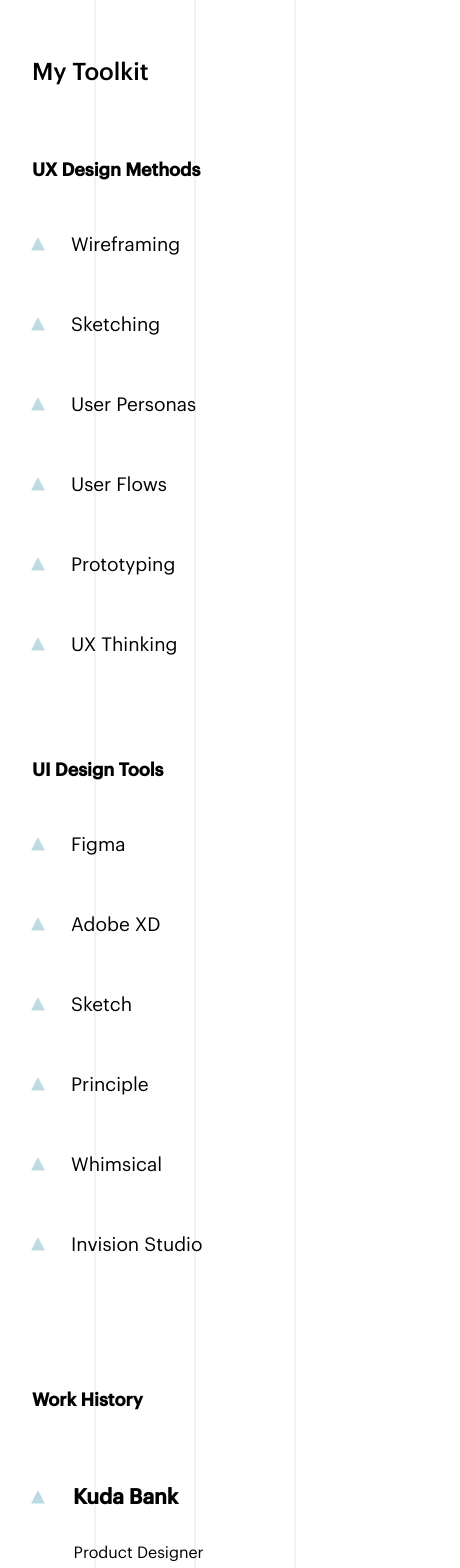
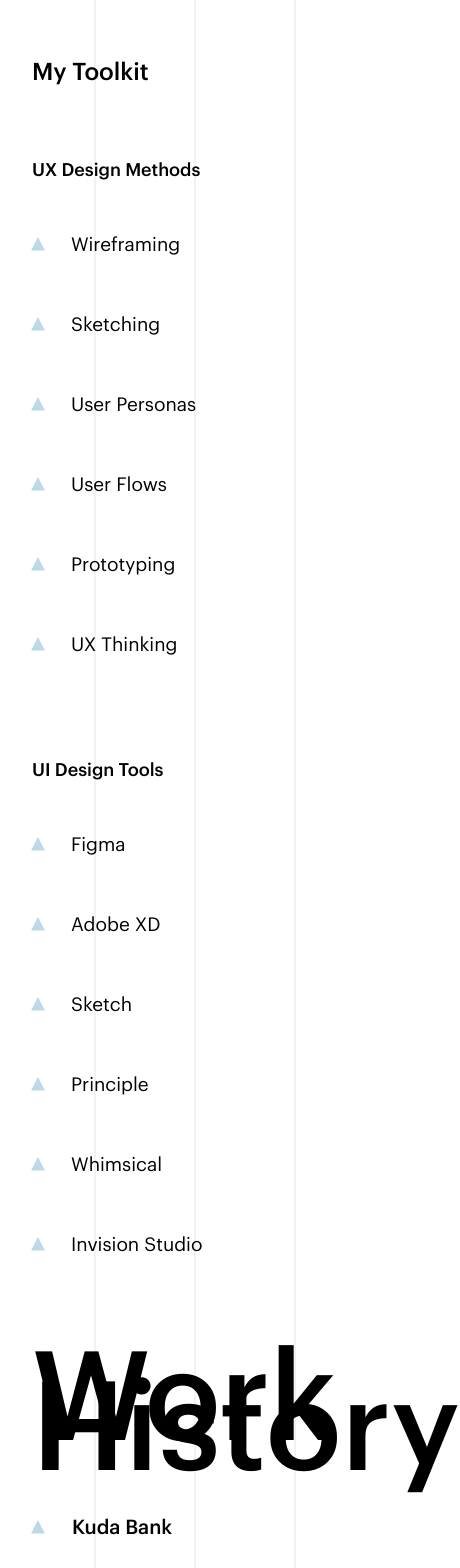
Before and after one commit to Sideshow-Charles/Kolawole-Porfolio, a Nuxt app: page /about in a window 390 px wide. Shown: the part 3220-4788 px from the top of the page, 460 px wide, since content can reach past the window. Built offline with nearby package versions, Linux system fonts and the light colour scheme.

Commit message:
about tweak

```diff
--- a/pages/about.vue
+++ b/pages/about.vue
@@ -655,7 +655,7 @@
 
   .design__methods__header,
   .design__tools__header {
-font-weight: 600;
+    font-weight: 300;
     font-size: 18px;
     line-height: 30px;
   }
@@ -668,9 +668,14 @@
   }
 
   .work-history__header {
-    font-weight: 600;
-    font-size: 18px;
+    font-weight: 300;
+    font-size: 124px;
     line-height: 30px;
+  }
+
+  .work-history__list li {
+    font-weight: 300;
+    font-size: 20px;
   }
 
   .role,
```
Lines whose indentation alone changed are shown as unchanged.
